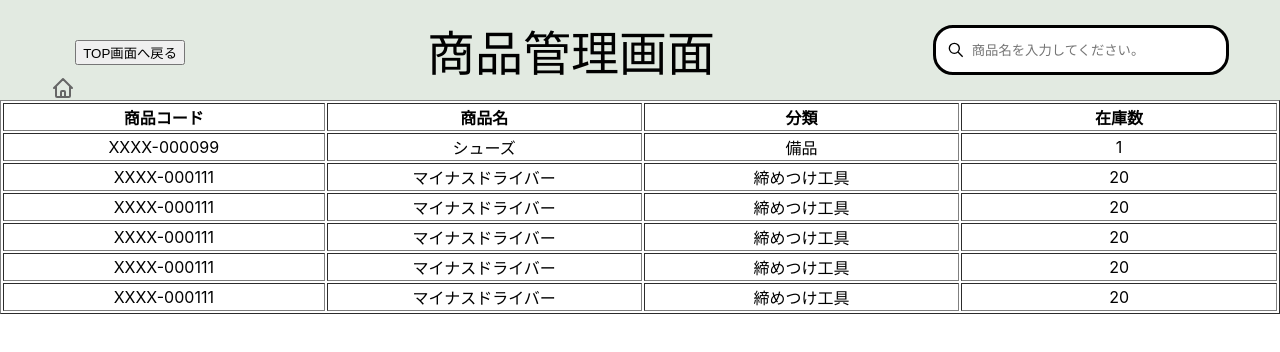
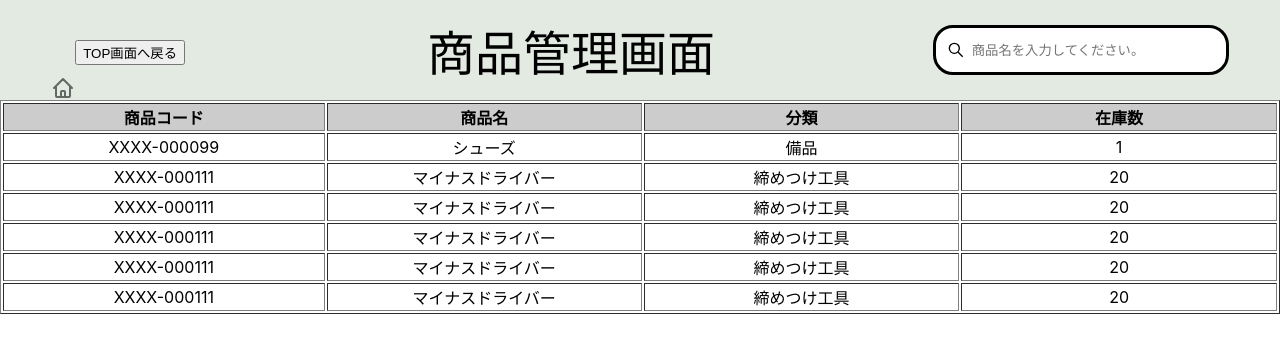
Before and after one commit to furu0202/StockManagementApp, a React (Create React App) app: page / in a window 1280 px wide. Shown: the top 352 px of the page. Built offline with nearby package versions, Linux system fonts and the light colour scheme.

Commit message:
表見出しに背景色を追加

```diff
--- a/src/styles/Main.css
+++ b/src/styles/Main.css
@@ -1,5 +1,6 @@
 table th {
   width: 360px;
+  background-color: #cccccc;
 }
 
 table td {
```
